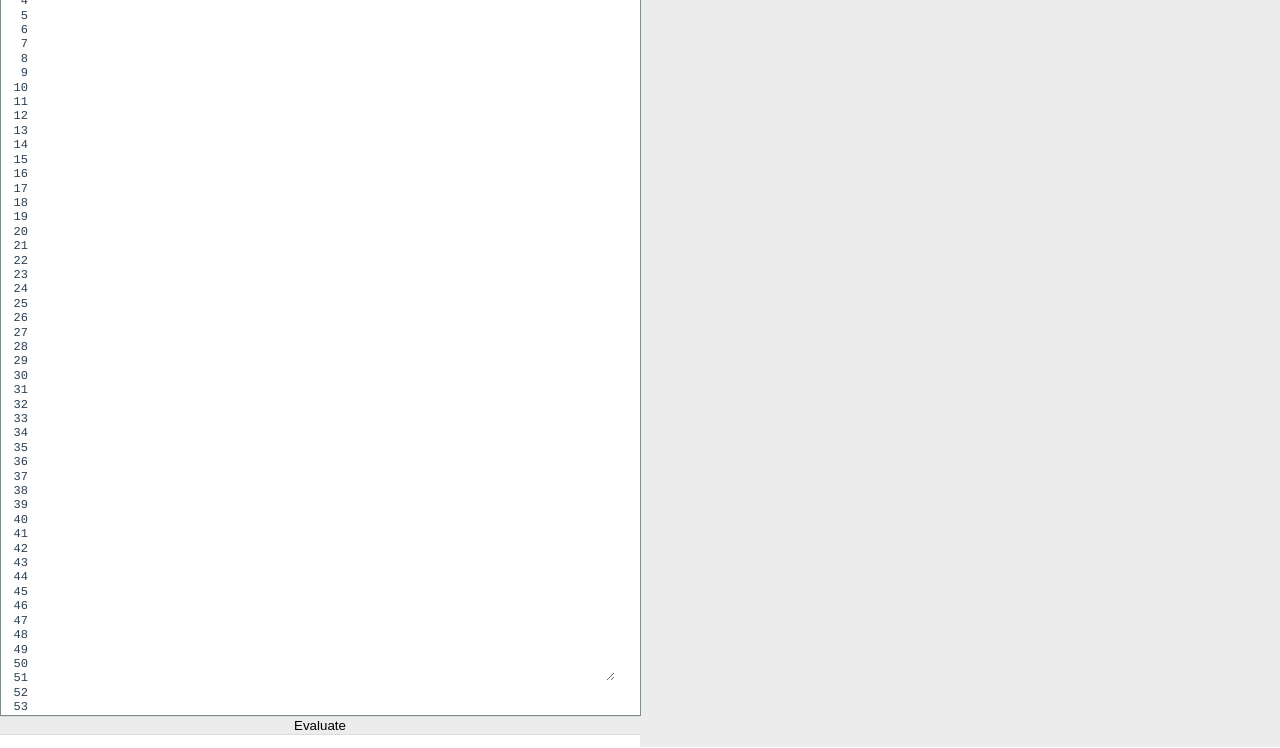
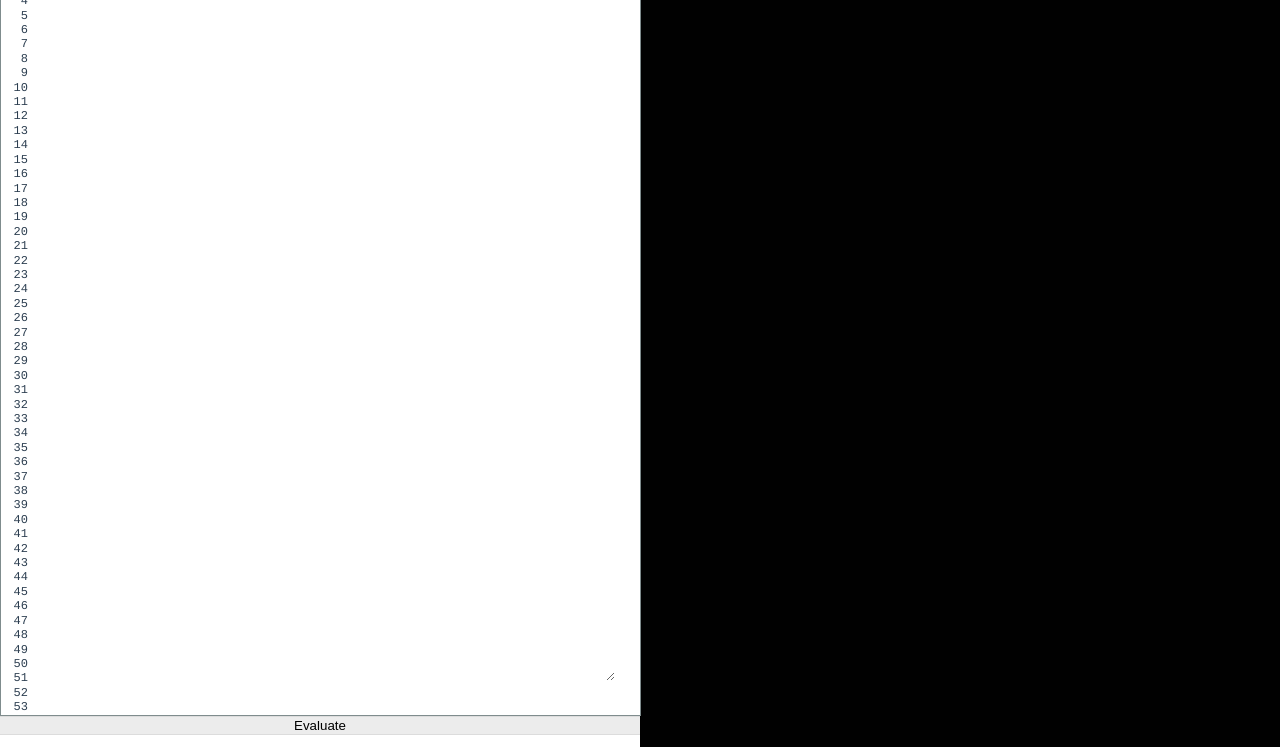
Before and after one commit to TVFlash/codeCafe, a plain HTML site: page index.html in a window 1280 px wide. Shown: the part 52-800 px from the top of the page. Drawn offline with nearby package versions, Linux system fonts and the light colour scheme.

Commit message:
Changed bg color

```diff
--- a/master.css
+++ b/master.css
@@ -18,7 +18,7 @@
    width: 100%;
 }
 .displayText {
-   background: #ececec;
+   background: #010101;
    height: 50%;
    width: 100%;
 }
```
